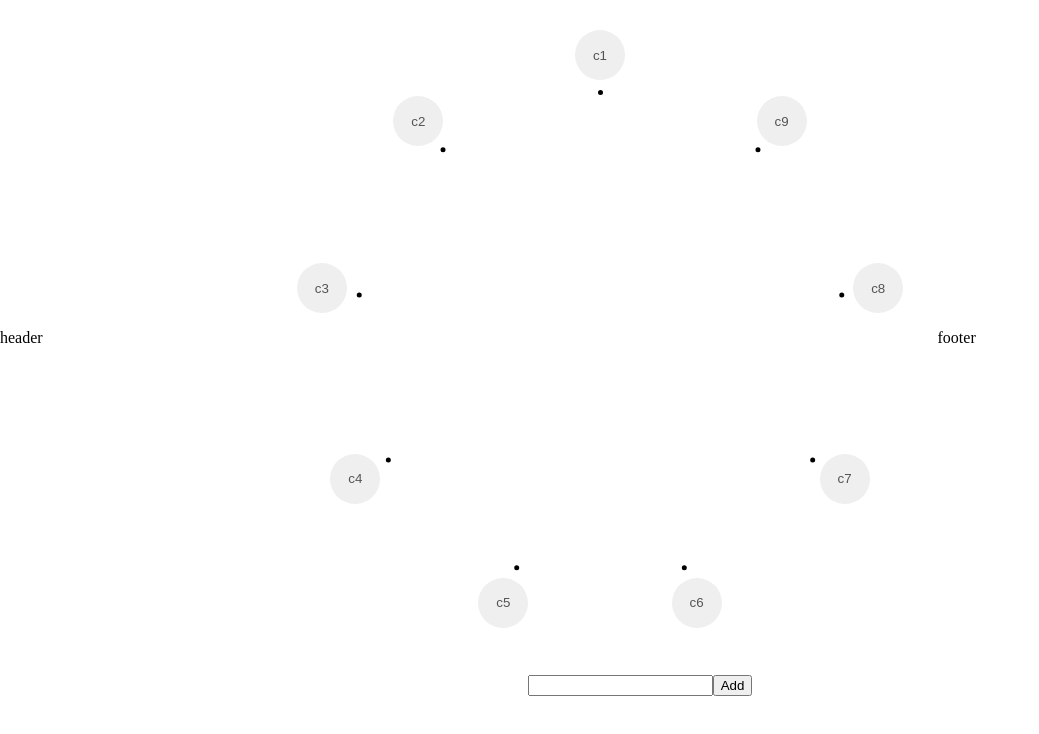
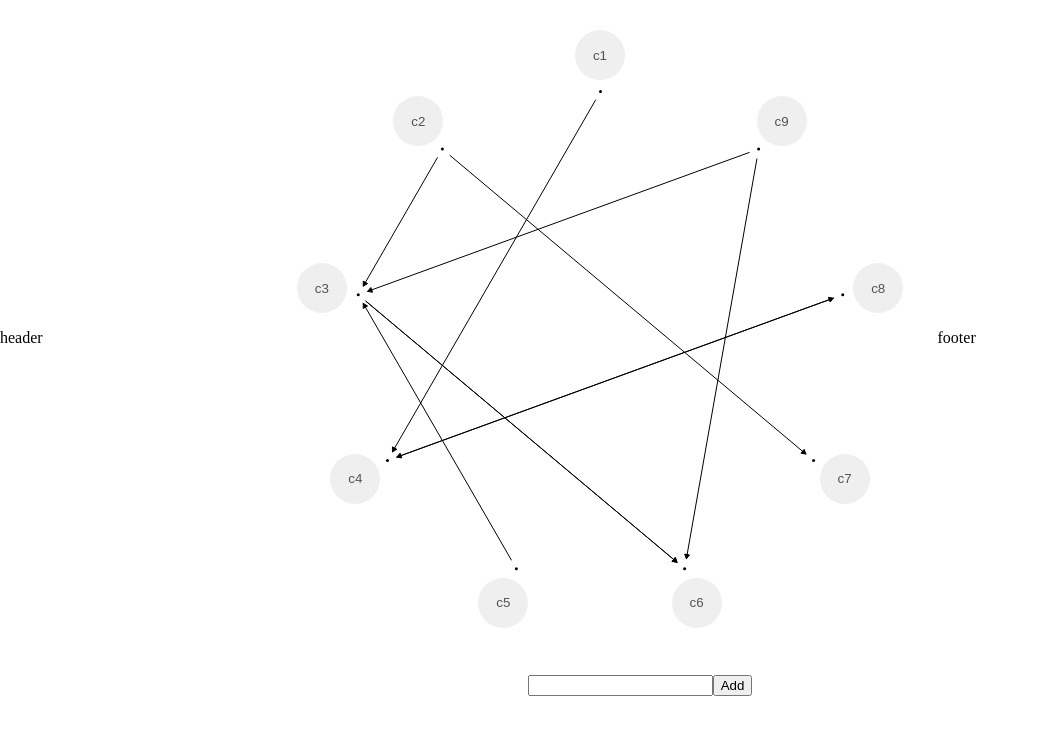
Before and after one commit to pr-citrate/cp, a React (Vite) app: page / in a window 1280 px wide. Shown: the top 734 px of the page, without its empty margins (0-1039 px from the left). Built offline with nearby package versions, Linux system fonts and the light colour scheme.

Commit message:
FEATURE : ARROW

```diff
--- a/src/components/Arrows.jsx
+++ b/src/components/Arrows.jsx
@@ -14,6 +14,10 @@ function Arrows({ characters, setCharacters, relations }) {
 
     // clear canvas
     ctx.clearRect(0, 0, canvas.width, canvas.height);
+    ctx.fillStyle = 'black';
+    ctx.strokeStyle = 'black';
+    ctx.lineWidth = 1;
+    ctx.lineCap = 'round';
     setTimeout(() => {
       requestAnimationFrame(() => {
         ctx.clearRect(0, 0, canvas.width, canvas.height);
@@ -23,17 +27,46 @@ function Arrows({ characters, setCharacters, relations }) {
           const pointY = character.pointYPos;
           ctx.beginPath();
           ctx.arc(pointX, pointY, c.pointSize / 2, 0, 2 * Math.PI);
-          ctx.fillStyle = 'black';
           ctx.fill();
         });
         // draw arrows
 
         relations.forEach((relation) => {
+          console.log(relation);
+          const [lx, ly, rx, ry] = [
+            relation.left.pointXPos,
+            relation.left.pointYPos,
+            relation.right.pointXPos,
+            relation.right.pointYPos,
+          ];
+          const [dx, dy] = [rx - lx, ry - ly];
+          const slope = Math.atan2(dy, dx);
+          const [sx, sy, ex, ey] = [
+            lx + c.pointMargin * Math.cos(slope),
+            ly + c.pointMargin * Math.sin(slope),
+            rx - c.pointMargin * Math.cos(slope),
+            ry - c.pointMargin * Math.sin(slope),
+          ];
+          ctx.beginPath();
+          ctx.moveTo(sx, sy);
+          ctx.lineTo(ex, ey);
+          ctx.lineTo(
+            ex - c.arrowHeadSize * Math.cos(slope + c.arrowHeadAngle),
+            ey - c.arrowHeadSize * Math.sin(slope + c.arrowHeadAngle)
+          );
+          ctx.lineTo(
+            ex - c.arrowHeadSize * Math.cos(slope - c.arrowHeadAngle),
+            ey - c.arrowHeadSize * Math.sin(slope - c.arrowHeadAngle)
+          );
+          ctx.lineTo(ex, ey);
+          ctx.stroke();
+          ctx.fill();
+
           ctx.beginPath();
         });
       });
     }, c.animationDuration * 1000);
-  }, [characters]);
+  }, [characters, relations]);
 
   return (
     <canvas
--- a/src/components/Main.jsx
+++ b/src/components/Main.jsx
@@ -11,7 +11,19 @@ const MemoizedCharacter = memo(Character);
 
 function Main({ characters, setCharacters }) {
   const styles = useContext(stylesContext);
-  const [relations, setRelations] = useState([]);
+  console.log(characters);
+  const [relations, setRelations] = useState([
+    { left: characters[3], right: characters[7] },
+    { left: characters[7], right: characters[3] },
+    { left: characters[2], right: characters[5] },
+    { left: characters[2], right: characters[5] },
+    { left: characters[1], right: characters[6] },
+    { left: characters[8], right: characters[2] },
+    { left: characters[0], right: characters[3] },
+    { left: characters[1], right: characters[2] },
+    { left: characters[4], right: characters[2] },
+    { left: characters[8], right: characters[5] },
+  ]);
   const [selection, setSelection] = useState('');
   const [pointCoordinate, setPointCoordinate] = useState([]);
 
--- a/src/constants/constants.jsx
+++ b/src/constants/constants.jsx
@@ -4,9 +4,12 @@ const c = {
   imgPadding: 30,
   characterWidth: 50,
   characterHeight: 50,
-  pointSize: 5,
+  pointSize: 3,
   pointPosition: 10,
+  pointMargin: 10,
   animationDuration: 0.3,
+  arrowHeadAngle: (Math.PI / 180) * 30,
+  arrowHeadSize: 5,
 };
 
 export default c;
--- a/src/pages/Landing.jsx
+++ b/src/pages/Landing.jsx
@@ -6,11 +6,12 @@ import QueryString from 'qs';
 import setPosition from '../utils/setPosition';
 import StylesWrapper from '../utils/StylesWrapper';
 
+import './../styles/Landing.css';
+
 import Main from '../components/main';
 import AddForm from '../components/AddForm';
 
 function Landing() {
-  import('./../styles/Landing.css');
   const location = useLocation();
 
   const [characters, setCharacters] = useState(
--- a/src/pages/Test.jsx
+++ b/src/pages/Test.jsx
@@ -4,11 +4,12 @@ import uuid from 'react-uuid';
 import setPosition from '../utils/setPosition';
 import StylesWrapper from '../utils/StylesWrapper';
 
+import './../styles/Test.css';
+
 import Main from '../components/main';
 import AddForm from '../components/AddForm';
 
 function Test() {
-  import('./../styles/Test.css');
   const [characters, setCharacters] = useState(
     setPosition([
       { id: uuid(), name: 'c1' },
```
